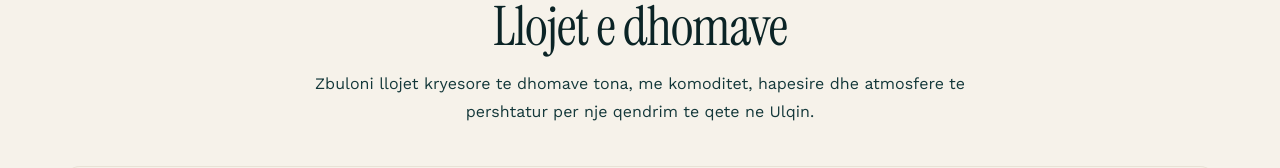
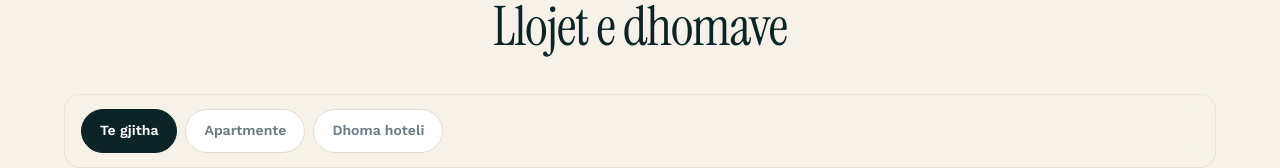
Before and after one commit to shkelzenkonxheli/hotel-reservation, a Next.js app: page /rooms in a window 1280 px wide. Shown: the part 151-319 px from the top of the page. Built offline with nearby package versions, Linux system fonts and the light colour scheme; no server answers; the database is empty; what @mui/material-nextjs would draw is missing.

Commit message:
Checkout: heq kartat e bardha per pamje me te hapur; Rooms: heq tekstin pershkrues

```diff
--- a/src/app/components/Rooms/RoomsHero.jsx
+++ b/src/app/components/Rooms/RoomsHero.jsx
@@ -10,9 +10,6 @@ export default function RoomsHero({ t }) {
       <h1 className="display text-[2.3rem] leading-[1.08] text-[var(--ink)] md:text-[3.4rem]">
         {t("title")}
       </h1>
-      <p className="mx-auto max-w-2xl text-[15px] leading-7 text-[var(--ink-soft)] md:text-base md:leading-7">
-        {t("subtitle")}
-      </p>
     </div>
   );
 }
```
